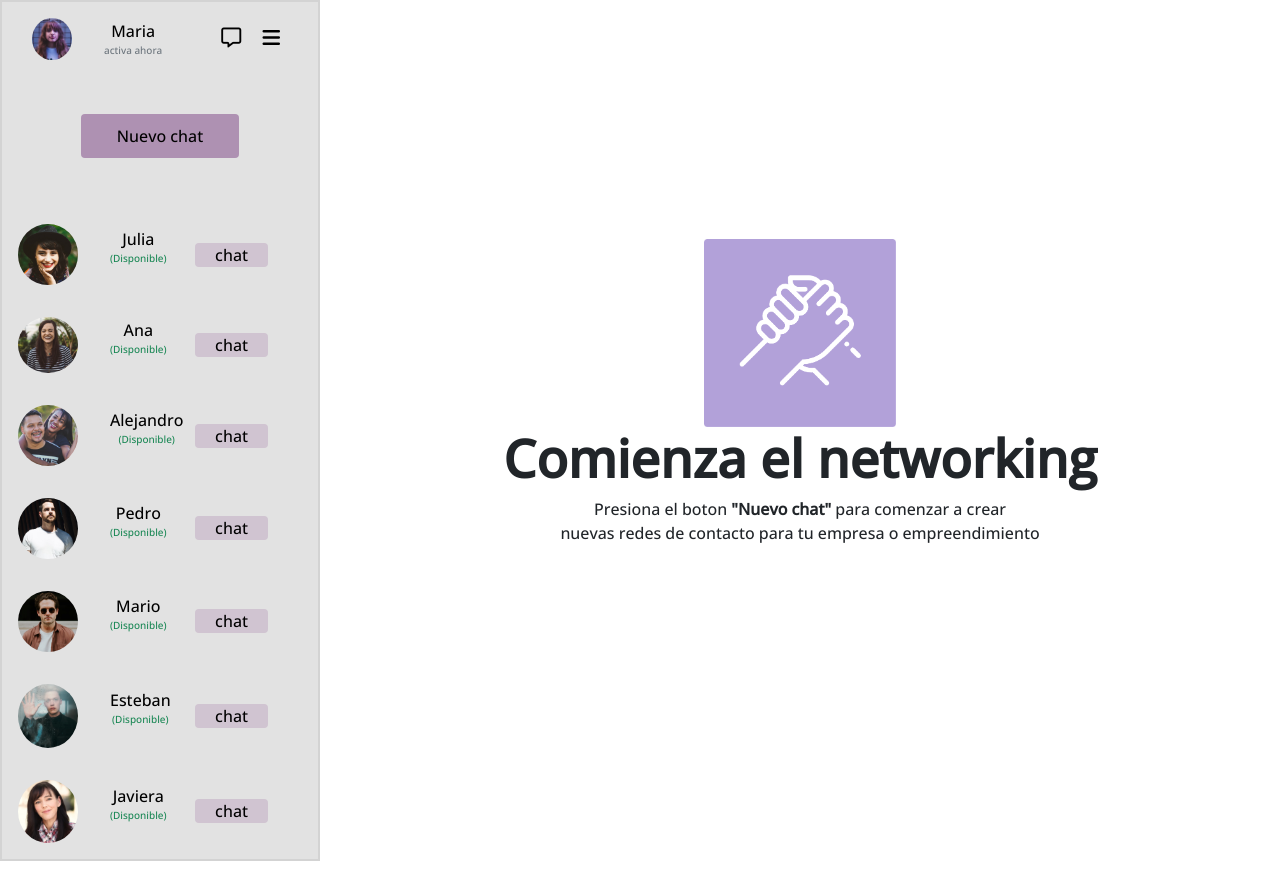
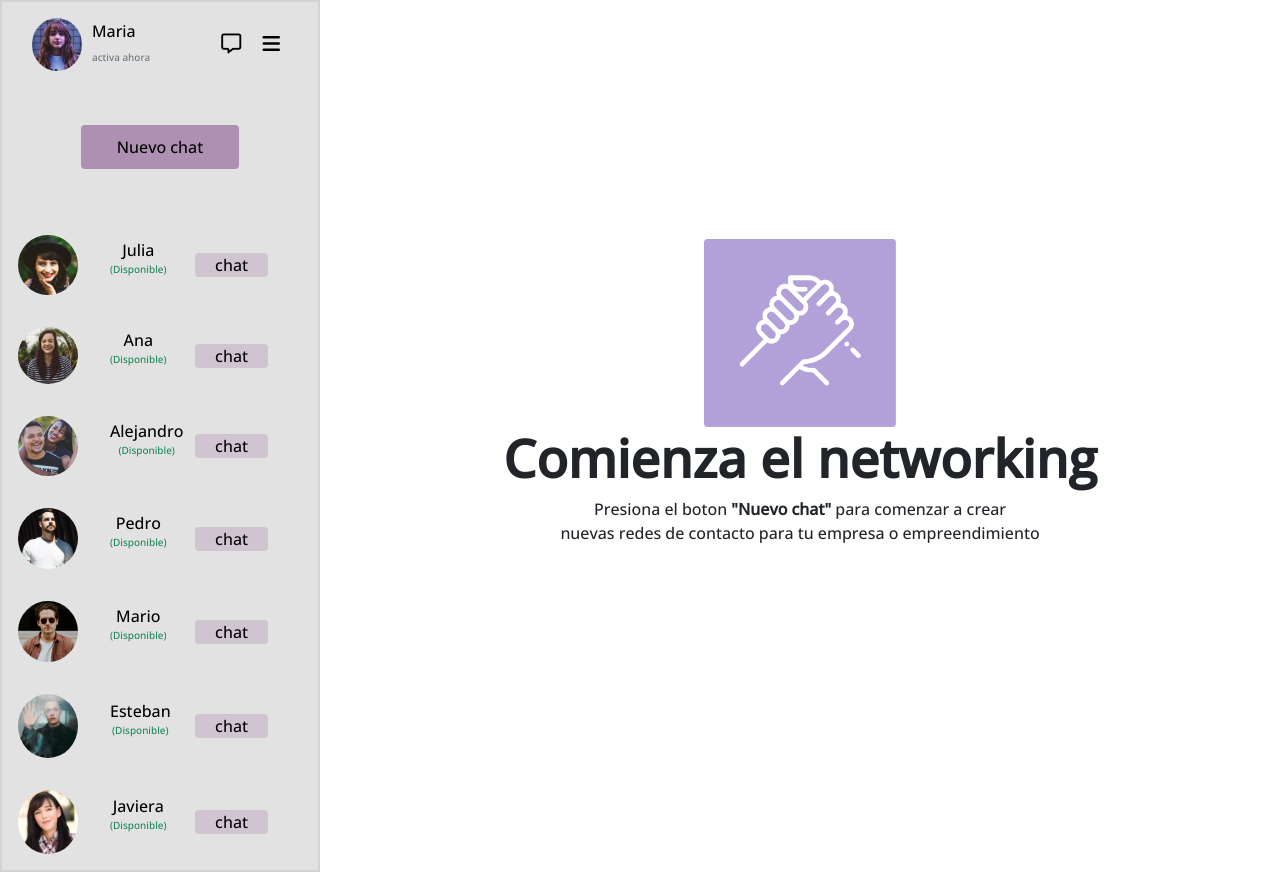
Before and after one commit to chesib/msgdesafiocss, a plain HTML site: page index.html in a window 1280 px wide. Drawn offline with nearby package versions, Linux system fonts and the light colour scheme.

Commit message:
cambios margin pading

```diff
--- a/assets/css/styles.css
+++ b/assets/css/styles.css
@@ -35,6 +35,10 @@ nav {
 	justify-content: center;
 	align-items: center;
 }
+.maria {
+	margin-left: 10px;
+	margin-bottom: 0;
+}
 .my-button {
 	background-color: #ae91b2;
 	color: rgb(0, 0, 0);
@@ -59,12 +63,10 @@ nav {
 	cursor: pointer;
 }
 .my-button:hover {
-	background-color: #c28fb0;
 	background-color: #ffc0cb; /* Color de fondo inicial */
 	transition: background-color 0.3s; /* Agrega una transición suave */
 }
 .chat-button:hover {
-	background-color: #f294d1;
 	background-color: #ffc0cb; /* Color de fondo inicial */
 	transition: background-color 0.3s; /* Agrega una transición suave */
 }
@@ -72,7 +74,7 @@ nav {
 	font-size: 10px;
 }
 .mimg {
-	width: 40px;
+	width: 50px;
 	margin-left: 30px;
 	margin-bottom: 30px;
 }
--- a/index.html
+++ b/index.html
@@ -22,11 +22,9 @@
 			<nav class="">
 				<div class="mylist2">
 					<img class="mimg" src="./assets/img/maria.jpg" />
-					<div class="">
-						<ul>
-							<li class="">Maria</li>
-							<li class="status text-secondary">activa ahora</li>
-						</ul>
+					<div class="maria">
+						<h6 class="">Maria</h6>
+						<p class="status text-secondary">activa ahora</p>
 					</div>
 					<p class="emotes">
 						<i class="fa-regular fa-message m-2"></i>
```
